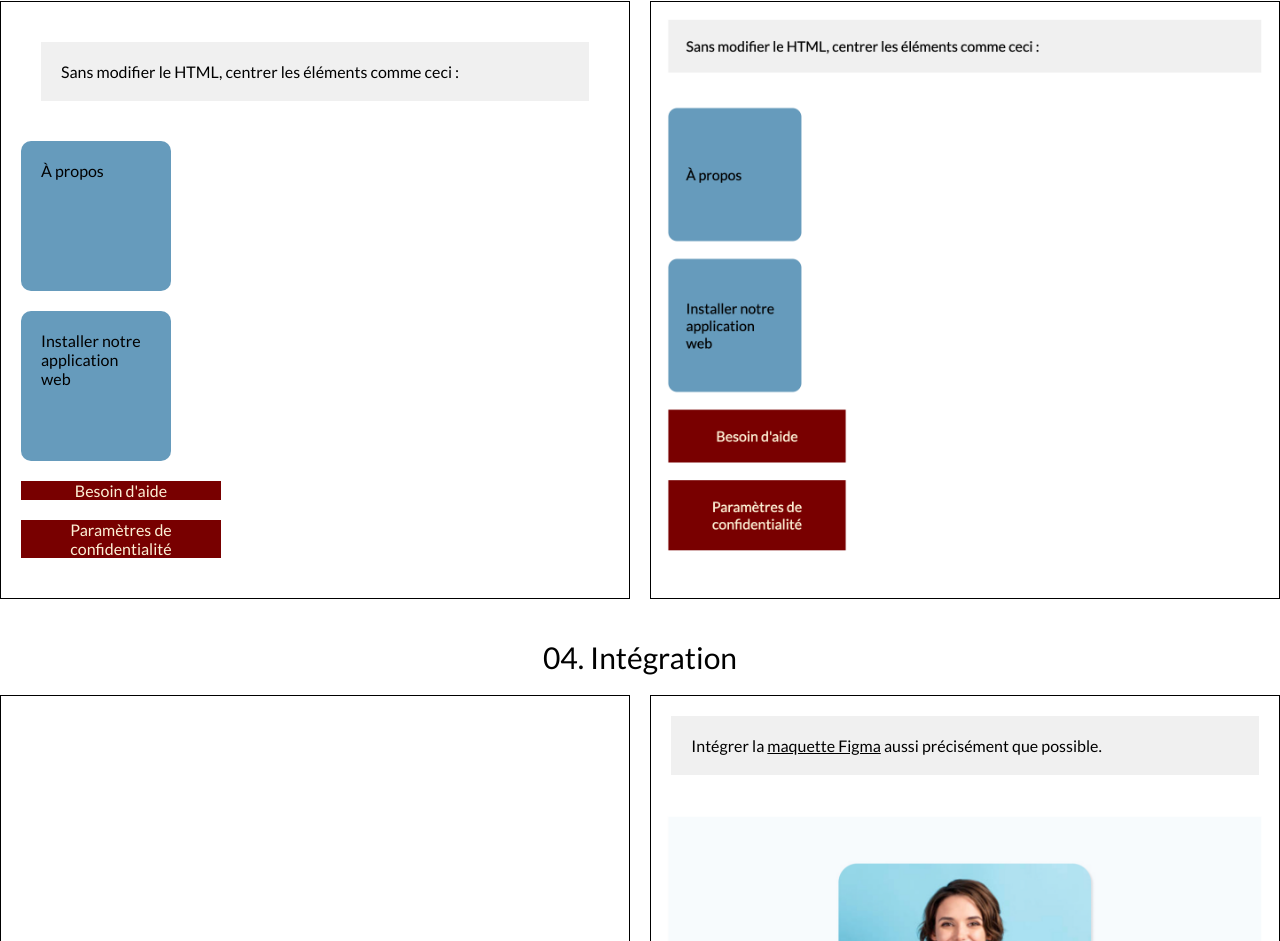
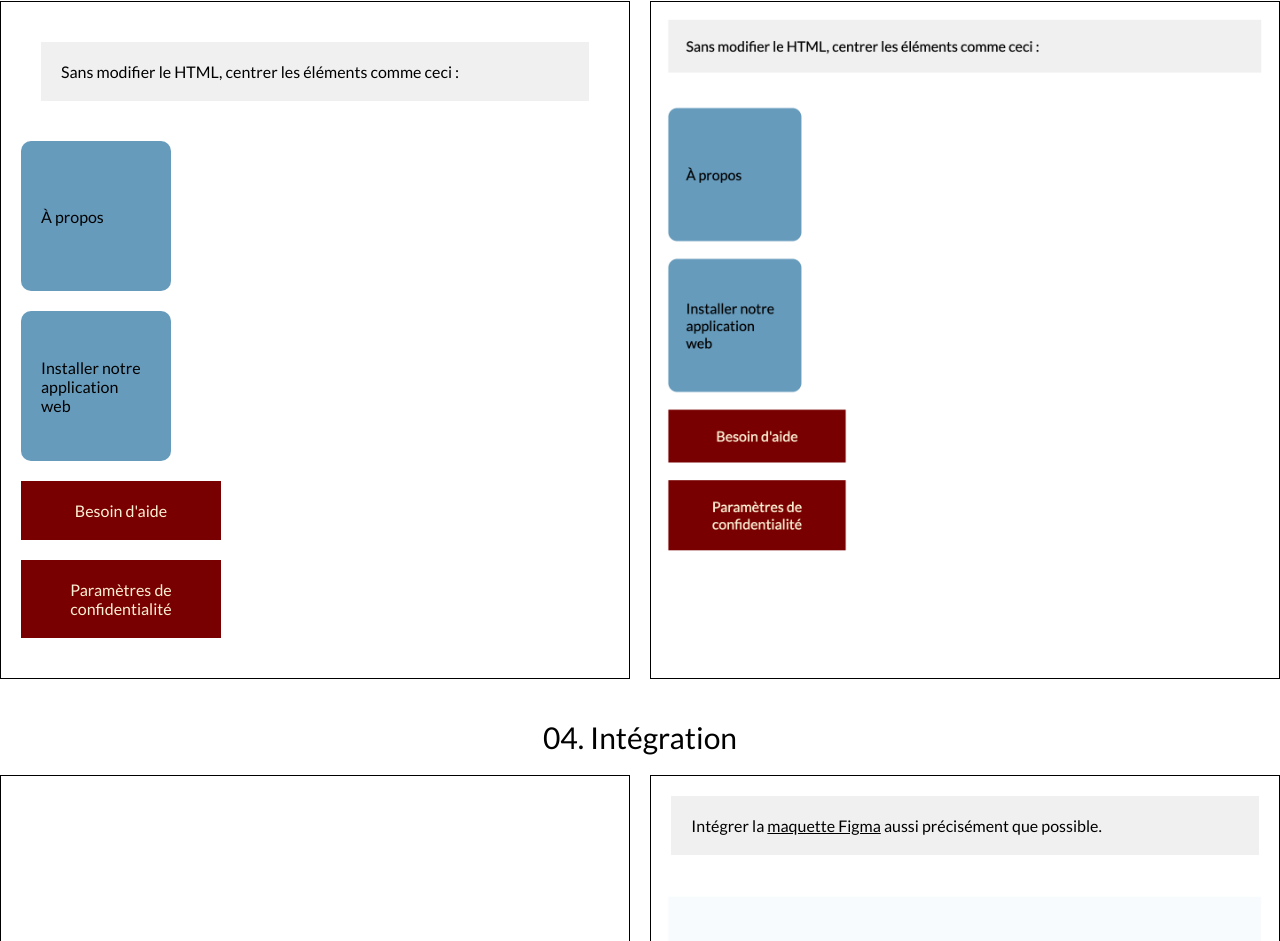
Before and after one commit to eikon-frontend-students/imd2-examen-1b-steven-gfeller, a website built with Parcel: page src/index.html in a window 1280 px wide. Shown: the part 1181-2122 px from the top of the page. Built offline with nearby package versions, Linux system fonts and the light colour scheme.

Commit message:
étape 3

```diff
--- a/src/css/main.css
+++ b/src/css/main.css
@@ -134,6 +134,8 @@ video {
   padding: 20px;
   border-radius: 10px;
   background: #669bbc;
+  display: flex;
+  align-items: center;
 }
 
 .button {
@@ -142,6 +144,11 @@ video {
   background: #780000;
   color: #fdf0d5;
   text-align: center;
+  display: flex;
+  align-items: center;
+  justify-content: center;
+  padding-top: 20px;
+  padding-bottom: 20px;
 }
 
 /* 04. Intégration */
```
